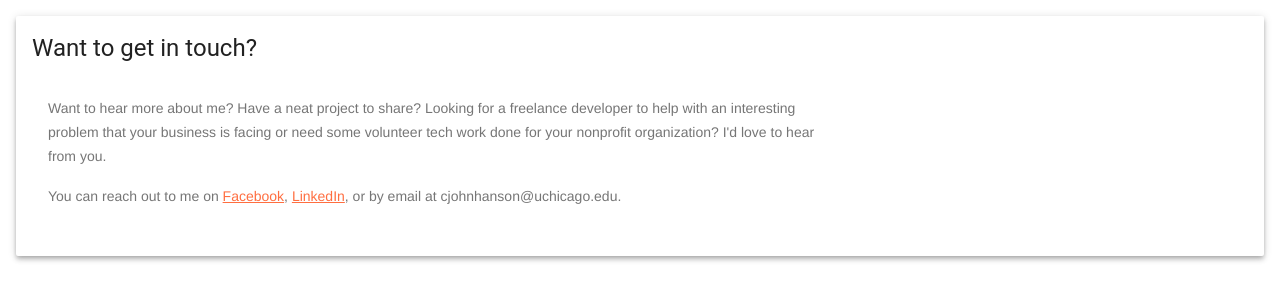
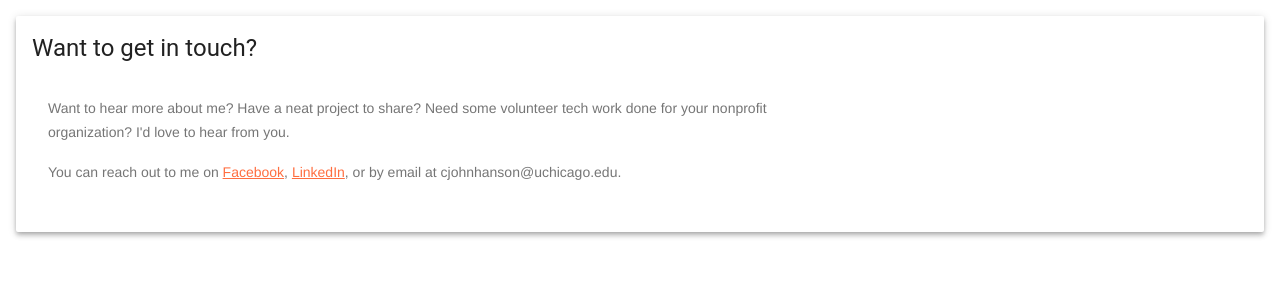
Before and after one commit to cjohnhanson/codyjhanson.com, a Flask app: page /contact in a window 1280 px wide. Shown: the part 128-429 px from the top of the page. Run offline with Flask 2, Linux system fonts and the light colour scheme; some libraries are stand-ins or nearby versions; some web fonts are replaced.

Commit message:
Rewording contact page

```diff
--- a/app/templates/contact.html
+++ b/app/templates/contact.html
@@ -8,10 +8,8 @@
         <div class="mdl-cell mdl-cell--8-col mdl-card__supporting-text no-padding ">
 	  <p>
 	    Want to hear more about me? Have a neat project to share?
-	    Looking for a freelance developer to help with an interesting
-	    problem that your business is facing or need some volunteer
-	    tech work done for your nonprofit organization? I'd love
-	    to hear from you.
+	    Need some volunteer tech work done for your nonprofit organization?
+	    I'd love to hear from you.
 	  </p>
 	  <p>You can reach out to me on <a href="https://facebook.com/cody.j.hanson">Facebook</a>, <a href="https://linkedin.com/in/codyjhanson">
 		LinkedIn</a>, or by email at cjohnhanson@uchicago.edu.
```
